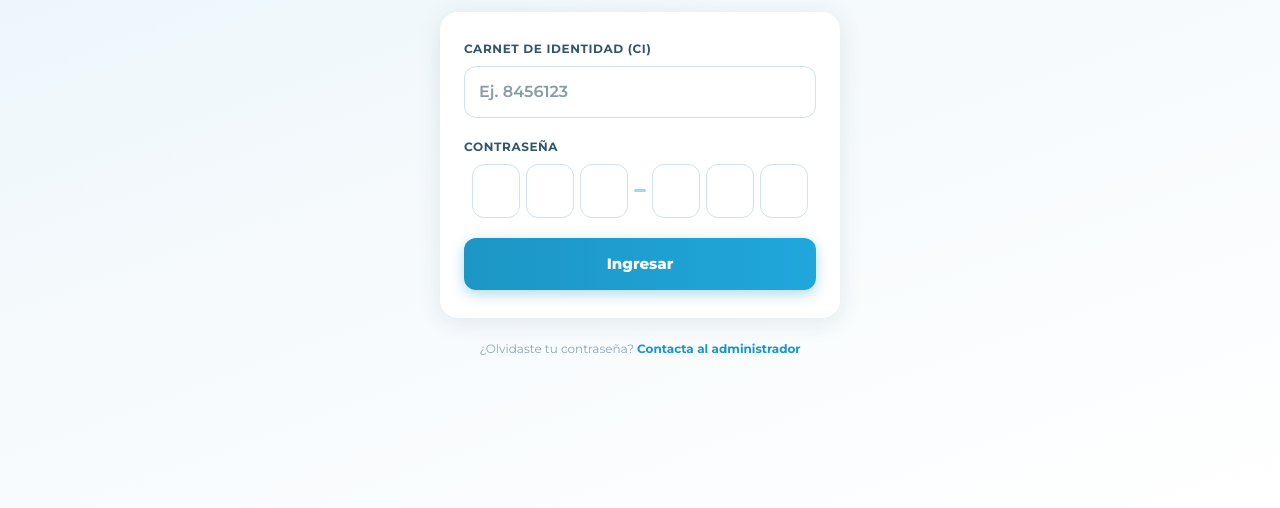
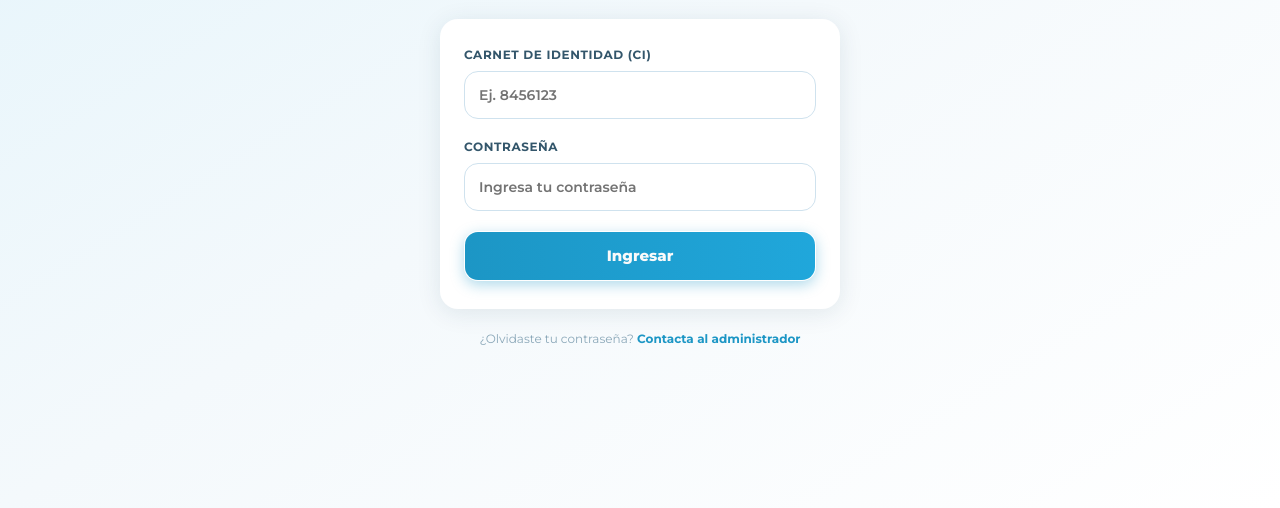
Before and after one commit to papen12/PG-Blanquita, an Astro site in the folder Blanquita-Frontend/: page / in a window 1280 px wide. Shown: the part 292-800 px from the top of the page. Built offline with nearby package versions, Linux system fonts and the light colour scheme; Astro itself is replaced by a stand-in of ours.

Commit message:
Log In Tailwind  shad cn actualizado

```diff
--- a/Blanquita-Frontend/src/components/Usuario/Login.jsx
+++ b/Blanquita-Frontend/src/components/Usuario/Login.jsx
@@ -1,20 +1,14 @@
-import React, { useState, useRef } from 'react';
-import './Login.css';
+import React, { useState } from 'react';
+import { Input } from '@/components/ui/input';
+import { Label } from '@/components/ui/label';
+import { Button } from '@/components/ui/button';
 
 export default function Login() {
   const [ci, setCi] = useState('');
-  const [digitos, setDigitos] = useState(['', '', '', '', '', '']);
+  const [clave, setClave] = useState('');
   const [error, setError] = useState('');
   const [shake, setShake] = useState(false);
-  const [foco, setFoco] = useState(-1);
   const [cargando, setCargando] = useState(false);
-
-  const refs = useRef(Array.from({ length: 6 }, () => React.createRef()));
-
-  const irA = (i) => {
-    const el = refs.current[i] && refs.current[i].current;
-    if (el) el.focus();
-  };
 
   const fail = (msg) => {
     setError(msg);
@@ -22,36 +16,19 @@ export default function Login() {
     setTimeout(() => setShake(false), 400);
   };
 
-  const handleCambiar = (i) => (e) => {
-    const re = i < 3 ? /[^a-zA-Z]/g : /\D/g;
-    const ch = (e.target.value || '').replace(re, '').slice(-1).toUpperCase();
-    setDigitos((prev) => {
-      const d = [...prev];
-      d[i] = ch;
-      return d;
-    });
-    setError('');
-    if (ch && i < 5) irA(i + 1);
+  const handleCi = (e) => {
+    setCi(e.target.value.replace(/\D/g, ''));
   };
 
-  const handleTecla = (i) => (e) => {
-    if (e.key === 'Backspace' && !digitos[i] && i > 0) irA(i - 1);
-    if (e.key === 'ArrowLeft' && i > 0) irA(i - 1);
-    if (e.key === 'ArrowRight' && i < 5) irA(i + 1);
-    if (e.key === 'Enter') handleIngresar();
-  };
-
-  const handleCi = (e) => {
-    setCi(e.target.value.replace(/\D/g, ''));
+  const handleClave = (e) => {
+    setClave(e.target.value.slice(0, 30));
   };
 
   const handleIngresar = async () => {
     if (cargando) return;
 
     if (!ci.trim()) return fail('Ingresa tu CI.');
-    if (digitos.some((d) => !d)) return fail('Completa los 6 dígitos de tu contraseña.');
-
-    const clave = digitos.join('');
+    if (!clave.trim()) return fail('Ingresa tu contraseña.');
 
     setCargando(true);
     setError('');
@@ -60,110 +37,104 @@ export default function Login() {
       const response = await fetch('/api/auth/login', {
         method: 'POST',
         headers: {
-          'Content-Type': 'application/json'
+          'Content-Type': 'application/json',
         },
-        body: JSON.stringify({ Ci: ci.trim(), Clave: clave })
+        body: JSON.stringify({ Ci: ci.trim(), Clave: clave }),
       });
 
       const data = await response.json();
 
       if (!response.ok) {
         fail(data.detail || 'Credenciales inválidas.');
-        setDigitos(['', '', '', '', '', '']);
-        irA(0);
+        setClave('');
         return;
       }
 
       window.location.href = data.rutaRedirect || '/';
     } catch (err) {
       fail('No se pudo conectar con el servidor. Intenta nuevamente.');
-      setDigitos(['', '', '', '', '', '']);
-      irA(0);
+      setClave('');
     } finally {
       setCargando(false);
     }
   };
 
-  const bloques = [];
-  digitos.forEach((v, i) => {
-    if (i === 3) bloques.push({ tipo: 'guion', key: 'guion' });
-    bloques.push({
-      tipo: 'input',
-      key: `input-${i}`,
-      i,
-      valor: v,
-      modo: i < 3 ? 'text' : 'numeric',
-      focado: foco === i,
-      lleno: !!v,
-    });
-  });
+  const handleTecla = (e) => {
+    if (e.key === 'Enter') handleIngresar();
+  };
 
   return (
-    <div className="pb-page">
-      <div className="pb-wrapper">
-        <div className="pb-header">
-          <div className="pb-logo-outer">
-            <div className="pb-logo-inner" />
+    <div className="min-h-screen flex flex-col items-center justify-center p-5 bg-gradient-to-br from-[#e3f4fb] via-[#f4f9fc] to-white font-sans text-[#123a4c]">
+      <div className="w-full max-w-[400px] flex flex-col gap-[22px] animate-in fade-in slide-in-from-bottom-2 duration-300">
+        <div className="flex flex-col items-center gap-[10px] text-center">
+          <div className="w-16 h-16 rounded-full bg-gradient-to-br from-[#1C96C5] to-[#20A7DB] flex items-center justify-center shadow-[0_8px_20px_rgba(28,150,197,0.3)]">
+            <div className="w-[26px] h-[26px] rounded-full bg-white border-[7px] border-[#A0D9EF] box-border" />
           </div>
-          <div className="pb-title-group">
-            <div className="pb-title">Papel Blanquita</div>
-            <div className="pb-subtitle">Sistema de Inventario y Producción</div>
+          <div className="flex flex-col gap-0.5">
+            <div className="text-2xl font-extrabold text-[#1C96C5]">Papel Blanquita</div>
+            <div className="text-[13px] font-semibold text-[#5d8299]">Sistema de Inventario y Producción</div>
           </div>
         </div>
 
-        <div className="pb-card">
-          <div className="pb-field">
-            <label htmlFor="ci" className="pb-label">
+        <div className="bg-white rounded-[18px] p-7 px-6 shadow-[0_4px_24px_rgba(18,58,76,0.1)] flex flex-col gap-5 box-border">
+          <div className="flex flex-col gap-2">
+            <Label
+              htmlFor="ci"
+              className="text-xs font-bold text-[#33566b] uppercase tracking-[0.6px]"
+            >
               Carnet de identidad (CI)
-            </label>
-            <input
+            </Label>
+            <Input
               id="ci"
-              className="pb-input"
               value={ci}
               onChange={handleCi}
+              onKeyDown={handleTecla}
               inputMode="numeric"
               autoComplete="username"
               placeholder="Ej. 8456123"
               disabled={cargando}
+              className="h-12 rounded-xl border-[1.5px] border-[#cfe2ee] px-3.5 text-base font-semibold text-[#123a4c] focus-visible:border-[#20A7DB] focus-visible:ring-[3px] focus-visible:ring-[#20A7DB]/20"
             />
           </div>
 
-          <div className="pb-field">
-            <label className="pb-label">Contraseña</label>
-            <div className={`pb-otp-row${shake ? ' pb-shake' : ''}`}>
-              {bloques.map((bl) =>
-                bl.tipo === 'guion' ? (
-                  <div key={bl.key} className="pb-otp-dash" />
-                ) : (
-                  <input
-                    key={bl.key}
-                    ref={refs.current[bl.i]}
-                    value={bl.valor}
-                    onChange={handleCambiar(bl.i)}
-                    onKeyDown={handleTecla(bl.i)}
-                    onFocus={() => setFoco(bl.i)}
-                    type="password"
-                    inputMode={bl.modo}
-                    maxLength={1}
-                    autoComplete="off"
-                    disabled={cargando}
-                    className={`pb-otp-input${bl.lleno ? ' pb-otp-filled' : ''}${
-                      bl.focado ? ' pb-otp-focused' : ''
-                    }`}
-                  />
-                )
-              )}
+          <div className="flex flex-col gap-2">
+            <Label className="text-xs font-bold text-[#33566b] uppercase tracking-[0.6px]">
+              Contraseña
+            </Label>
+            <div className={shake ? 'animate-[shake_0.35s_ease]' : ''}>
+              <Input
+                type="password"
+                value={clave}
+                onChange={handleClave}
+                onKeyDown={handleTecla}
+                maxLength={30}
+                autoComplete="off"
+                disabled={cargando}
+                placeholder="Ingresa tu contraseña"
+                className="h-12 rounded-xl border-[1.5px] border-[#cfe2ee] px-3.5 text-base font-semibold text-[#123a4c] focus-visible:border-[#20A7DB] focus-visible:ring-[3px] focus-visible:ring-[#20A7DB]/20"
+              />
             </div>
-            {error && <div className="pb-error">{error}</div>}
+            {error && (
+              <div className="text-[13px] font-semibold text-[#c0392b] bg-[#fdecea] rounded-lg px-3 py-2.5 text-center">
+                {error}
+              </div>
+            )}
           </div>
 
-          <button className="pb-btn" onClick={handleIngresar} disabled={cargando}>
+          <Button
+            onClick={handleIngresar}
+            disabled={cargando}
+            className="h-[50px] rounded-xl bg-gradient-to-r from-[#1C96C5] to-[#20A7DB] font-extrabold text-[15px] shadow-[0_4px_14px_rgba(28,150,197,0.35)] hover:brightness-[1.06]"
+          >
             {cargando ? 'Ingresando...' : 'Ingresar'}
-          </button>
+          </Button>
         </div>
 
-        <div className="pb-footer">
-          ¿Olvidaste tu contraseña? <a href="#">Contacta al administrador</a>
+        <div className="text-center text-xs text-[#8aa7b8]">
+          ¿Olvidaste tu contraseña?{' '}
+          <a href="#" className="text-[#1C96C5] font-bold no-underline">
+            Contacta al administrador
+          </a>
         </div>
       </div>
     </div>
--- /dev/null
+++ b/Blanquita-Frontend/src/components/ui/input.jsx
@@ -0,0 +1,23 @@
+import * as React from "react"
+import { Input as InputPrimitive } from "@base-ui/react/input"
+
+import { cn } from "@/lib/utils"
+
+function Input({
+  className,
+  type,
+  ...props
+}) {
+  return (
+    <InputPrimitive
+      type={type}
+      data-slot="input"
+      className={cn(
+        "h-8 w-full min-w-0 rounded-lg border border-input bg-transparent px-2.5 py-1 text-base transition-colors outline-none file:inline-flex file:h-6 file:border-0 file:bg-transparent file:text-sm file:font-medium file:text-foreground placeholder:text-muted-foreground focus-visible:border-ring focus-visible:ring-3 focus-visible:ring-ring/50 disabled:pointer-events-none disabled:cursor-not-allowed disabled:bg-input/50 disabled:opacity-50 aria-invalid:border-destructive aria-invalid:ring-3 aria-invalid:ring-destructive/20 md:text-sm dark:bg-input/30 dark:disabled:bg-input/80 dark:aria-invalid:border-destructive/50 dark:aria-invalid:ring-destructive/40",
+        className
+      )}
+      {...props} />
+  );
+}
+
+export { Input }
--- /dev/null
+++ b/Blanquita-Frontend/src/components/ui/label.jsx
@@ -0,0 +1,20 @@
+import * as React from "react"
+
+import { cn } from "@/lib/utils"
+
+function Label({
+  className,
+  ...props
+}) {
+  return (
+    <label
+      data-slot="label"
+      className={cn(
+        "flex items-center gap-2 text-sm leading-none font-medium select-none group-data-[disabled=true]:pointer-events-none group-data-[disabled=true]:opacity-50 peer-disabled:cursor-not-allowed peer-disabled:opacity-50",
+        className
+      )}
+      {...props} />
+  );
+}
+
+export { Label }
```
